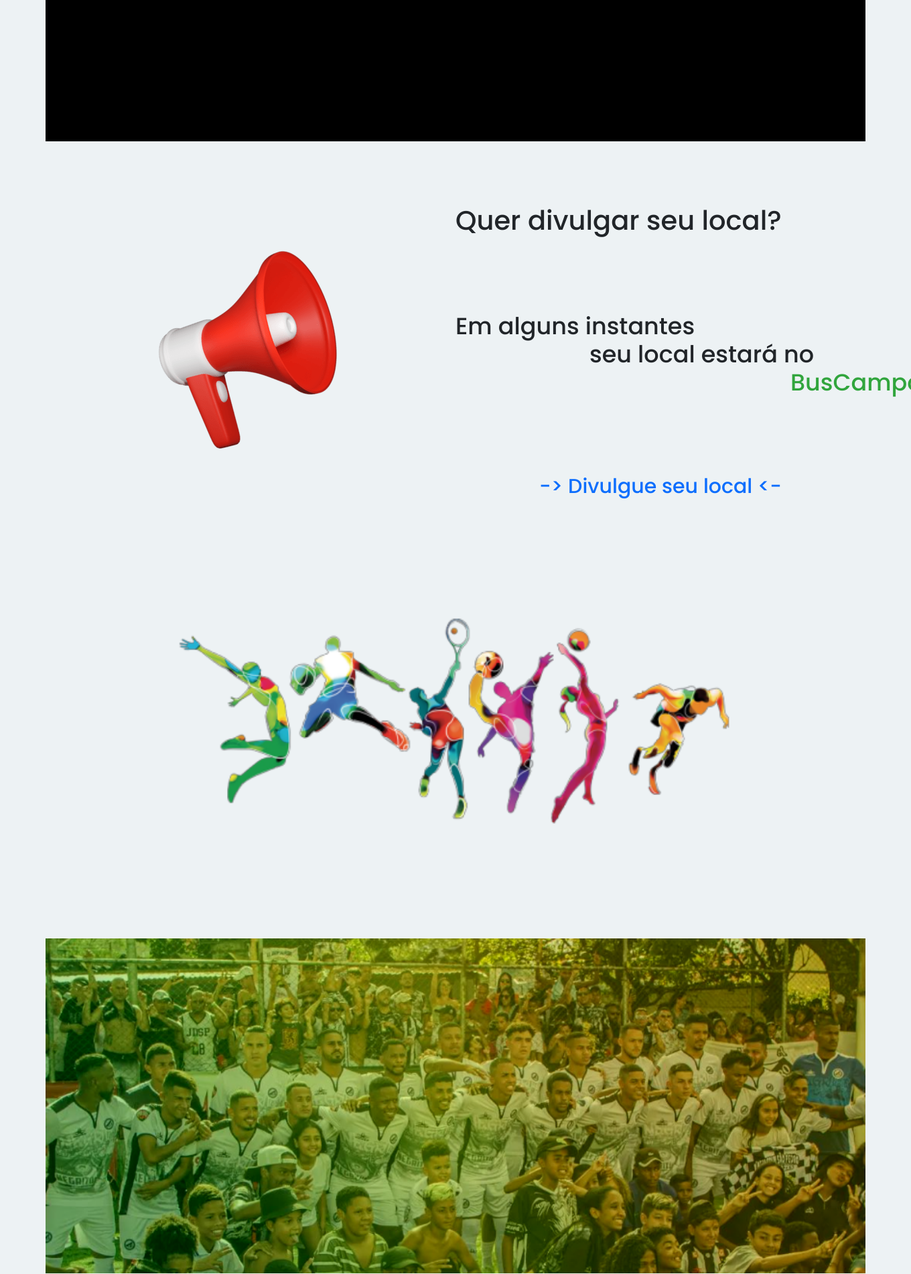
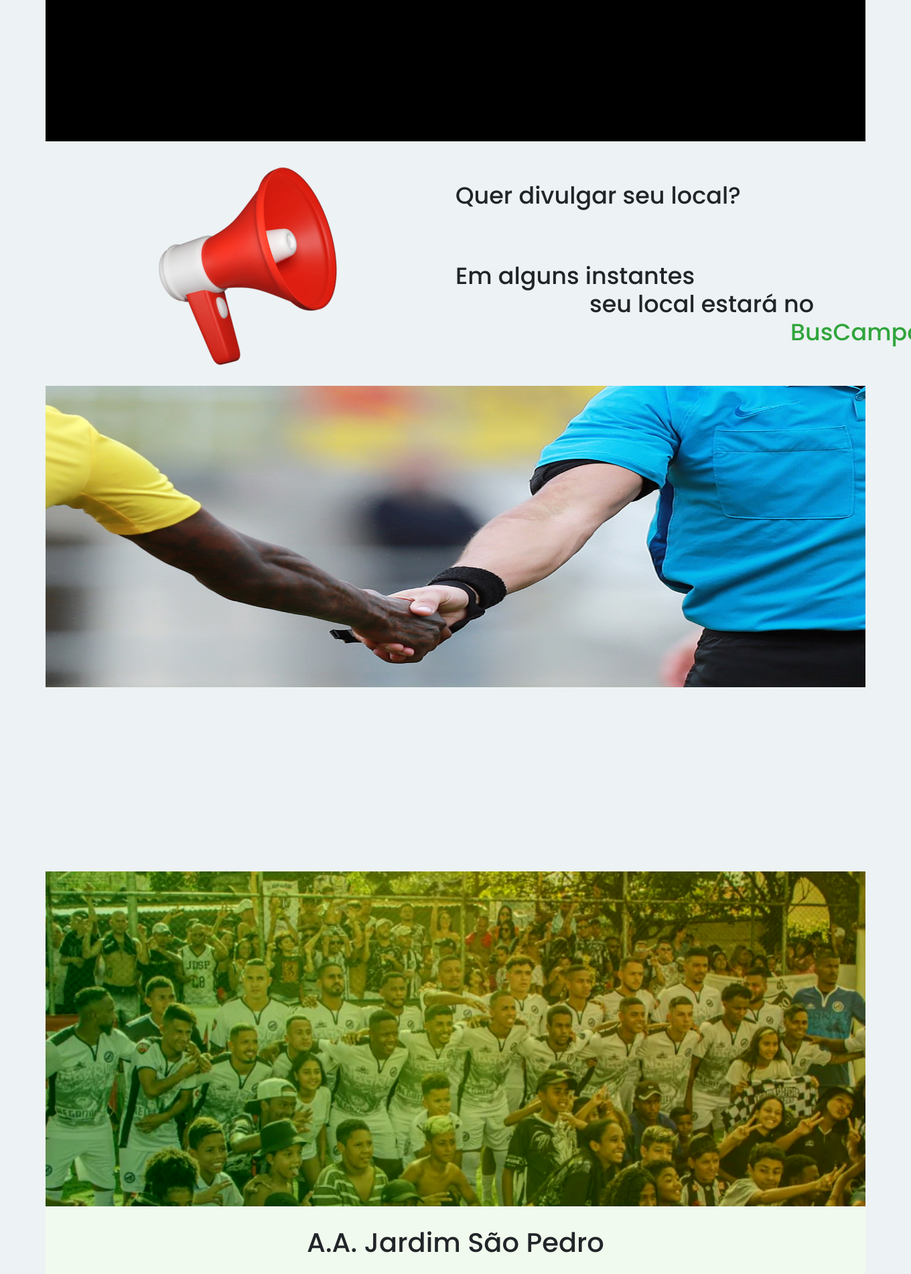
Before and after one commit to 01Vitorhugo/BusCampo, a PHP site: page / in a window 1360 px wide; the page is wider, and only the part inside the window is pictured. Shown: the part 2363-4265 px from the top of that part at 67% size. Run offline with PHP 8.4, Linux system fonts and the light colour scheme.

Commit message:
atualizando codigos

```diff
--- a/css/index.css
+++ b/css/index.css
@@ -14,10 +14,10 @@
     height: 600px;
 }
 .content-prin{
-    height: 4000px;
+    height: 3900px;
     width: 90%;
     margin-left: 5%;
-    /* background-color: blue;  */
+    /* background-color: blue;   */
 }
 .img-content{
     background-image: url("../imgs/img-comeco.jpg");
@@ -90,8 +90,9 @@
 }
 #locais-hover:hover{
     transition: 500ms linear;
-    margin: 20px auto;
     cursor: pointer;
+    -webkit-filter: drop-shadow(15px 10px 5px rgba(0,0,0,.5));
+    filter: drop-shadow(15px 10px 5px rgba(0,0,0,.5));
 
 }
 .cont-locais{
@@ -129,16 +130,16 @@
     align-items: center;
 }
 .trabalhe-conosco{
-    height: 1100px;
+    height: 1000px;
     width: 100%;
     margin-top: 40px;
-    /* background-color: #f1faee; */
+    /* background-color: #154704;  */
 }
 .trabalhe-conosco .trabalhe-conosco-box1{
-    height: 50%;
+    height: 30%;
     width: 100%;
     display: flex;
-    /* background-color: #15b7f7; */
+    /* background-color: #15b7f7;  */
 }
 .trabalhe-conosco-box1 .trabalhe-box-left{
     width: 50%;
@@ -154,12 +155,12 @@
     /* background-color: #31a53d;  */
 }
 .trabalhe-conosco-box1 h1{
-    font-size: 40px;
+    font-size: 35px;
 }
 .trabalhe-conosco-box1 .trabalhe-box-right{
     width: 50%;
     height: 100%;
-    /* background-color: #31a53d;  */
+     /* background-color: #0d02a5;   */
 }
 
 .trabalhe-box-right .trabalhe-box-right-box1{
@@ -196,7 +197,7 @@
     display: flex;
     justify-content: center;
     align-items: center;
-    margin-top: 100px;
+    margin-top: 50px;
 }
 .link-trabalhe a{
     font-size: 30px;
@@ -212,7 +213,8 @@
 
 }
 .trabalhe-conosco-box2 img{
-    width: 70%;
+    width: 100%;
+    height: 90%;
 }
 
 .saopedro{
@@ -302,14 +304,12 @@
     display: flex;
     justify-content: center;
     align-items: center;
-    transition: 0.7s ease-in;
 }
 .saopedro-texto3 .redes-sociais a:hover{
-    background-color: #ffd704;
+    text-decoration: underline;
     color: #31a53d;
-    border-radius: 50px;
-    transition: 0.3s ease-in;
 }
+
 .since-saopedro{
     background-color: #ffd504;
     width: 100%;
@@ -361,14 +361,19 @@
 }
 .conteudo-footer-box3 img{
     height: 60px;
+    transition-duration: 1s;
+
 }
+
 .conteudo-footer-box2 p{
     font-size: 30px;
 }
 .conteudo-footer-box3 img:hover{
     cursor: pointer;
-    padding-top: 10px;
+    transform: translate(-1px, -1px) rotate(-40deg);
+    transition: 1s ease-in;
 }
+
 .conteudo-footer-box1 img{
     height: 150px;
     width: 73%;
--- a/index.php
+++ b/index.php
@@ -20,7 +20,7 @@
         <div id="carouselExampleInterval" class="carousel slide" data-bs-ride="carousel">
             <div class="carousel-inner">
                 <div class="carousel-item active" data-bs-interval="3000">
-                    <img src="imgs/fotocerta.png" class="d-block w-100" alt="">
+                   <a href="https://01vitorhugo.github.io/Deep-Code/index.html"><img src="imgs/fotocerta.png" class="d-block w-100" alt=""></a>
                 </div>
                 <div class="carousel-item" data-bs-interval="3000">
                     <img src="imgs/fotocerta2.png" class="d-block w-100" alt="">
@@ -101,7 +101,7 @@
                 </div>
             </div>
             <div class="trabalhe-conosco-box2">
-                <img src="imgs/imagem-divulgue-esporte.png" alt="">
+                <img src="imgs/imagem-divulgue-esporte.jpg" alt="">
             </div>
 
         </div>
@@ -132,7 +132,7 @@
                 </div>
             </div>
             <div class="since-saopedro">
-                <p><i>Guaianazes - Zona Leste <span>Since 1968</span></i></p>
+                <p><i>Guaianases - Zona Leste <span>Since 1968</span></i></p>
             </div>
         </div>
     </div>
```
Also changed, not shown: imgs/imagem-divulgue-esporte.jpg (added), imgs/imagem-divulgue-esporte.png (deleted).
